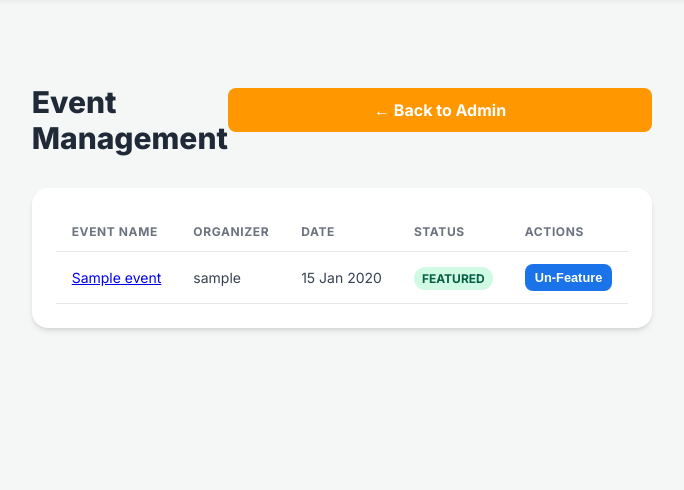
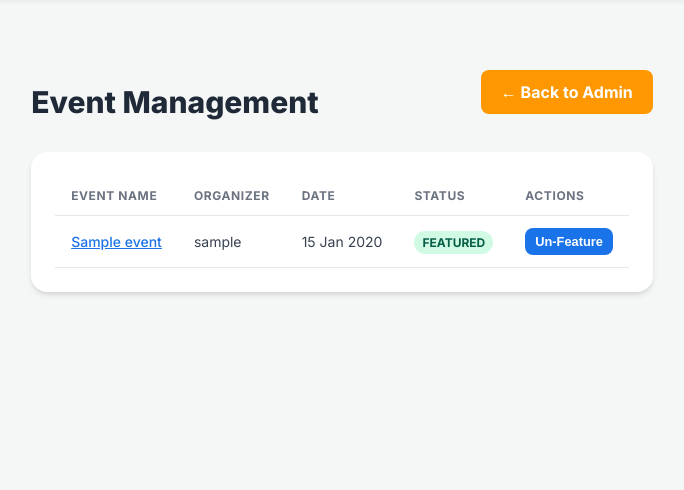
Before and after one commit to Plightin/inwit-tix-app, a Flask app: page /admin/events in a window 1280 px wide. Shown: the part 66-556 px from the top of the page, without its empty margins (298-982 px from the left). Run offline with Flask 3, Linux system fonts and the light colour scheme; a user stored in the database is signed in; tables that the repository leaves empty hold one stand-in row (values such as "Sample post").

Commit message:
Update admin_events.html

```diff
--- a/templates/admin_events.html
+++ b/templates/admin_events.html
@@ -5,7 +5,7 @@
 <div class="main-container">
     <div style="margin-bottom: 2rem; display: flex; justify-content: space-between; align-items: center;">
         <h1 class="form-title" style="text-align: left; margin-bottom: 0;">Event Management</h1>
-        <a href="{{ url_for('admin_dashboard') }}" class="btn">&larr; Back to Admin</a>
+        <a href="{{ url_for('admin_dashboard') }}" class="btn" style="width: auto;">&larr; Back to Admin</a>
     </div>
 
     <div class="table-container">
@@ -22,7 +22,7 @@
             <tbody>
                 {% for event in events %}
                 <tr>
-                    <td><a href="{{ url_for('event_detail', event_id=event.id) }}">{{ event.name }}</a></td>
+                    <td><a href="{{ url_for('event_detail', event_id=event.id) }}" style="color: #1a73e8; font-weight: 500;">{{ event.name }}</a></td>
                     <td>{{ event.creator.username }}</td>
                     <td>{{ event.event_datetime|to_local_time(fmt='%d %b %Y') }}</td>
                     <td>
```
